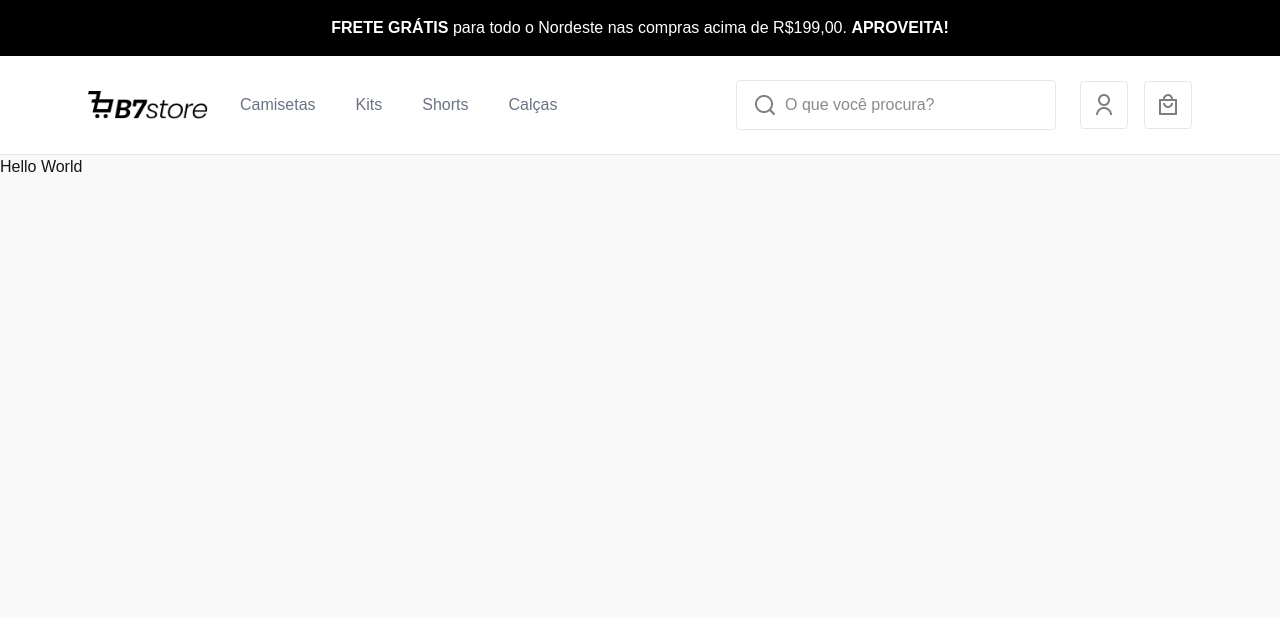
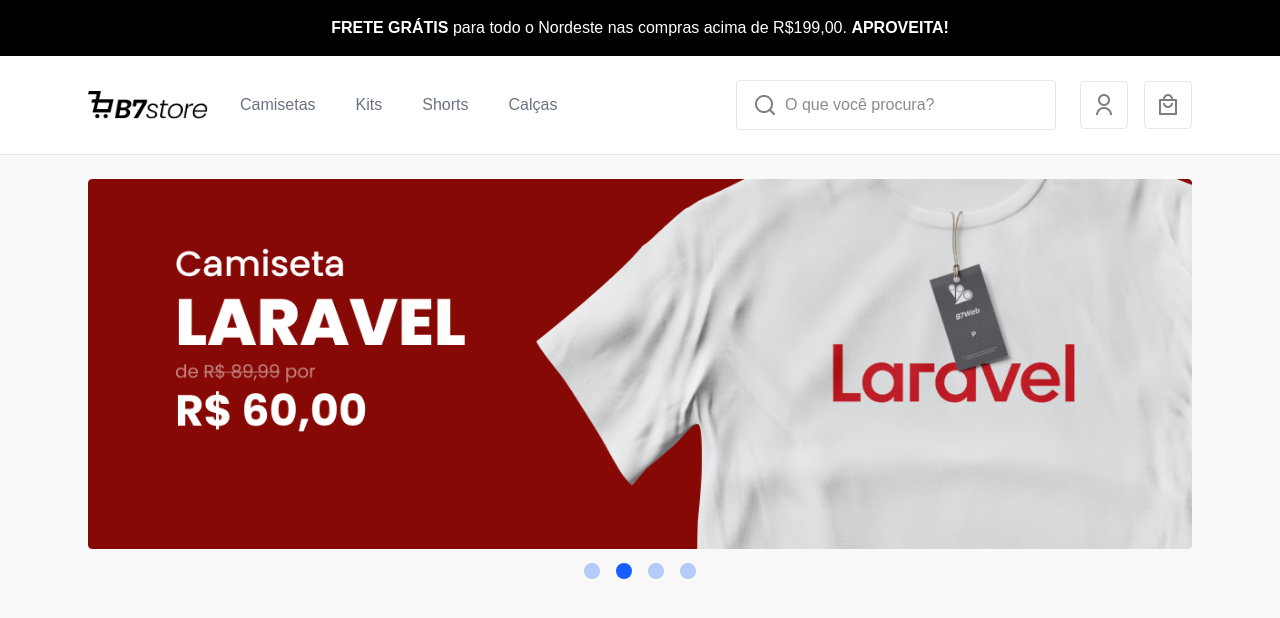
Before and after one commit to Andriwfonseca/b7store-app, a Next.js app: page / in a window 1280 px wide. Shown: the top 618 px of the page. Built offline with nearby package versions, Linux system fonts and the light colour scheme.

Commit message:
feat: added home page banner component

```diff
--- a/package.json
+++ b/package.json
@@ -24,6 +24,8 @@
     "@types/react-dom": "^19",
     "eslint": "^9",
     "eslint-config-next": "15.4.6",
+    "prettier": "^3.6.2",
+    "prettier-plugin-tailwindcss": "^0.6.14",
     "tailwindcss": "^4",
     "typescript": "^5"
   }
--- a/src/app/(site)/layout.tsx
+++ b/src/app/(site)/layout.tsx
@@ -8,7 +8,7 @@
   return (
     <div>
       <Header />
-      {children}
+      <main className="w-full max-w-6xl mx-auto p-6">{children}</main>
     </div>
   );
 }
--- a/src/app/(site)/page.tsx
+++ b/src/app/(site)/page.tsx
@@ -1,3 +1,10 @@
+import { Banners } from "@/components/home/banners";
+import { data } from "@/data";
+
 export default function Home() {
-  return <div>Hello World</div>;
+  return (
+    <div>
+      <Banners list={data.banners} />
+    </div>
+  );
 }
--- /dev/null
+++ b/src/components/home/banners.tsx
@@ -0,0 +1,74 @@
+"use client";
+
+import { Banner } from "@/types/banner";
+import Image from "next/image";
+import Link from "next/link";
+import { useCallback, useEffect, useState } from "react";
+
+type BannerProps = {
+  list: Banner[];
+};
+
+let bannerInterval: NodeJS.Timeout;
+const bannerTime = 3000;
+
+export const Banners = ({ list }: BannerProps) => {
+  const [currentBanner, setCurrentBanner] = useState(0);
+
+  const nextBanner = useCallback(() => {
+    setCurrentBanner((prev) => {
+      if (prev + 1 >= list.length) {
+        return 0;
+      }
+      return prev + 1;
+    });
+  }, [list.length]);
+
+  const handleBannerClick = (index: number) => {
+    setCurrentBanner(index);
+    clearInterval(bannerInterval);
+    bannerInterval = setInterval(nextBanner, bannerTime);
+  };
+
+  useEffect(() => {
+    bannerInterval = setInterval(nextBanner, bannerTime);
+    return () => clearInterval(bannerInterval);
+  }, [nextBanner]);
+
+  return (
+    <div className="">
+      <div className="relative aspect-[3/1]">
+        {list.map((banner, index) => (
+          <Link
+            key={index}
+            href={banner.link}
+            className="absolute inset-0 transition-all"
+            style={{
+              opacity: currentBanner === index ? 1 : 0,
+              zIndex: currentBanner === index ? 1 : 0,
+            }}
+          >
+            <Image
+              src={banner.img}
+              alt={banner.link}
+              width={1200}
+              height={400}
+              className="rounded-sm"
+            />
+          </Link>
+        ))}
+      </div>
+      <div className="mt-4 flex justify-center gap-4">
+        {list.map((_, index) => (
+          <div
+            key={index}
+            className={`size-4 cursor-pointer rounded-full bg-blue-600 transition-all ${
+              currentBanner === index ? "opacity-100" : "opacity-30"
+            }`}
+            onClick={() => handleBannerClick(index)}
+          ></div>
+        ))}
+      </div>
+    </div>
+  );
+};
--- /dev/null
+++ b/src/data.ts
@@ -0,0 +1,20 @@
+export const data = {
+  banners: [
+    {
+      img: "/assets/banners/banner-1.png",
+      link: "",
+    },
+    {
+      img: "/assets/banners/banner-2.png",
+      link: "",
+    },
+    {
+      img: "/assets/banners/banner-3.png",
+      link: "",
+    },
+    {
+      img: "/assets/banners/banner-4.png",
+      link: "",
+    },
+  ],
+};
--- /dev/null
+++ b/src/types/banner.ts
@@ -0,0 +1,4 @@
+export type Banner = {
+  img: string;
+  link: string;
+};
```
Also changed, not shown: 2 other files (tests, documents, lock files or other folders).
